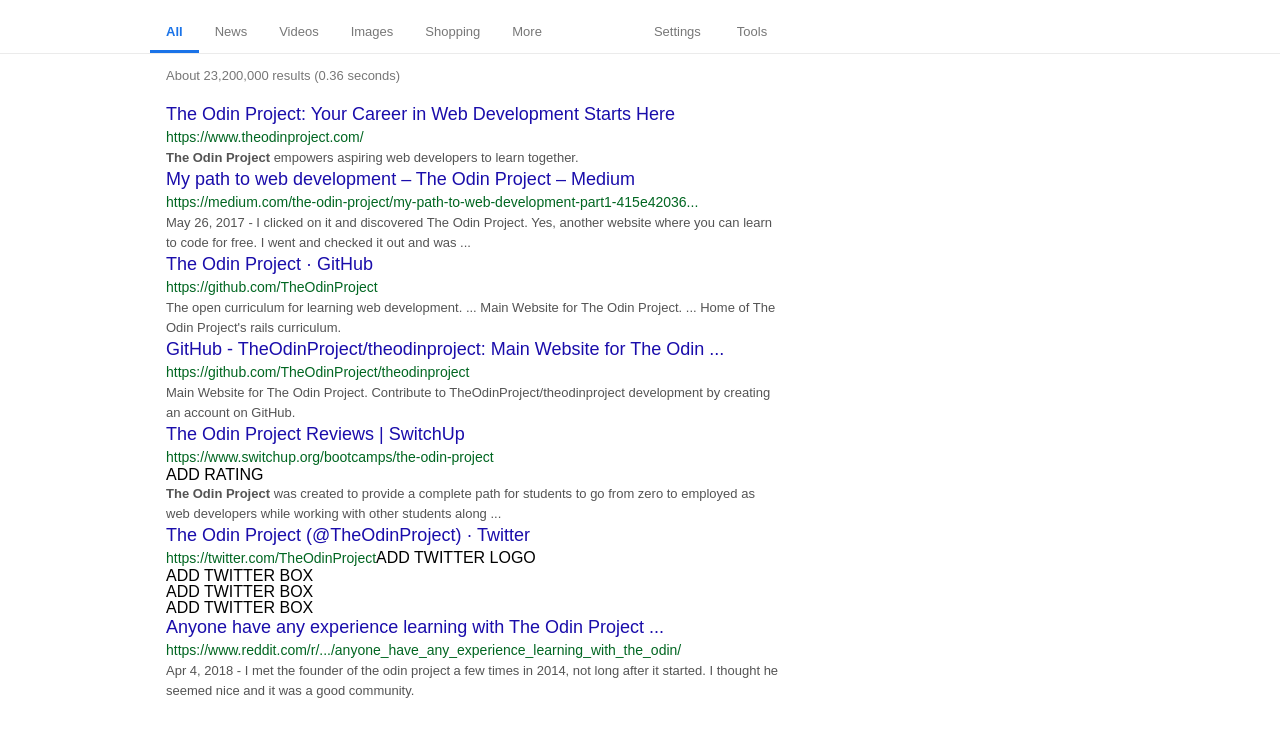
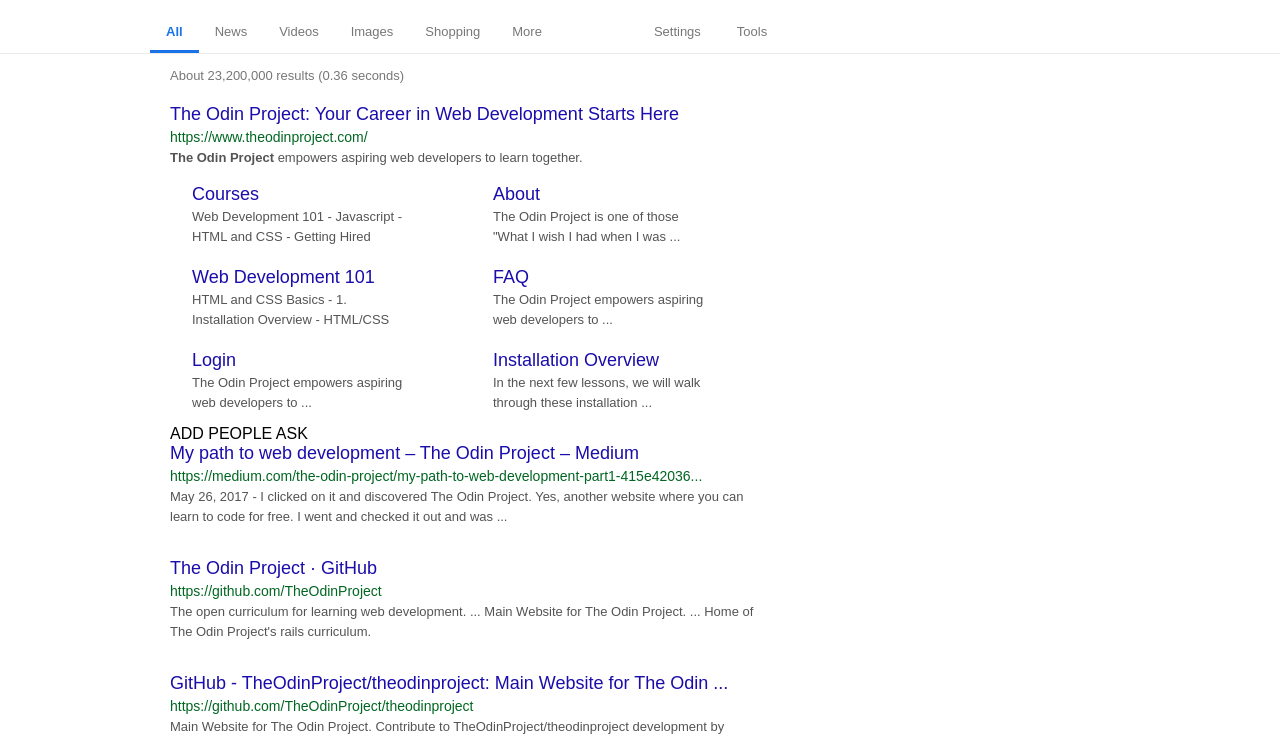
Before and after one commit to cotrones/google-results-difficult, a plain HTML site: page index.html in a window 1280 px wide. Shown: the part 69-805 px from the top of the page. Drawn offline with Linux system fonts and the light colour scheme.

Commit message:
format search results and the sub info of first result

```diff
--- a/css/styles.css
+++ b/css/styles.css
@@ -203,7 +203,7 @@ div.resultCount {
 	align-items: center;
 	height: 43px;
 	margin-left: 150px;
-	padding-left: 16px;
+	padding-left: 20px;
 	color: #777;
 	font-size: small;
 }
@@ -215,8 +215,9 @@ div.mainContent {
 }
 
 div.searchResults {
-	width: 616px;
-	margin-left: 166px;
+	width: 592px;
+	padding: 0 20px;
+	margin-left: 150px;
 }
 
 div h2 a {
@@ -242,5 +243,35 @@ div p.resultInfo {
 	line-height: 1.54;
 	font-size: small;
 	padding-top: 1px;
+	padding-bottom: 30px;
 	color: #545454;
 }
+
+div#firstResult p.resultInfo {
+	padding-bottom: 0;
+}
+
+div.subResult {
+	display: flex;
+	margin: 0 0 0 22px;
+	padding-top: 15px;
+	width: 100%;
+	height: 243px;
+}
+
+div.subResult div {
+	width: 301px;
+	height: 83px;
+}
+
+div p.subInfo {
+	width: 220px;
+	height: 40px;
+	color: #545454;
+	line-height: 1.54;
+	font-size: small;
+}
+
+div.subContainer {
+	width: 50%;
+}
--- a/index.html
+++ b/index.html
@@ -75,16 +75,58 @@
 		</div>
 		<div class="mainContent">
 			<div class="searchResults">
-				<div class=" result">
+				<div class="result" id="firstResult">
 					<h2>
 						<a href="#">The Odin Project: Your Career in Web Development Starts Here</a>
 					</h2>
 					<p><a href="#" class="resultLink">https://www.theodinproject.com/</a></p>
 					<p class="resultInfo"><span style="font-weight:bold">The Odin Project</span> empowers aspiring web developers to learn together.</p>
+					<div class="subResult">
+					<div class="subContainer">
+						<div>
+							<h2 class="subHead">
+								<a href="">Courses</a>
+							</h2>
+							<p class="subInfo">Web Development 101 - Javascript - HTML and CSS - Getting Hired</p>
+						</div>
+						<div>
+							<h2 class="subHead">
+								<a href="">Web Development 101</a>
+							</h2>
+							<p class="subInfo">HTML and CSS Basics - 1. Installation Overview - HTML/CSS</p>
+						</div>
+						<div>
+							<h2 class="subHead">
+								<a href="">Login</a>
+							</h2>
+							<p class="subInfo">The Odin Project empowers aspiring web developers to ...</p>
+						</div>
+					</div>
+					<div class="subContainer">
+						<div>
+							<h2 class="subHead">
+								<a href="">About</a>
+							</h2>
+							<p class="subInfo">The Odin Project is one of those "What I wish I had when I was ...</p>
+						</div>
+						<div>
+							<h2 class="subHead">
+								<a href="">FAQ</a>
+							</h2>
+							<p class="subInfo">The Odin Project empowers aspiring web developers to ...</p>
+						</div>
+						<div>
+							<h2 class="subHead">
+								<a href="">Installation Overview</a>
+							</h2>
+							<p class="subInfo">In the next few lessons, we will walk through these installation ...</p>
+						</div>
+					</div>
+				</div>
 				</div>
 
-				<div class="subResult">
-
+				<div class="peopleAsk">
+					ADD PEOPLE ASK
 				</div>
 
 				<div class="result">
@@ -93,10 +135,6 @@
 					</h2>
 					<p><a href="#" class="resultLink">https://medium.com/the-odin-project/my-path-to-web-development-part1-415e42036...</a></p>
 					<p class="resultInfo">May 26, 2017 - I clicked on it and discovered The Odin Project. Yes, another website where you can learn to code for free. I went and checked it out and was ...</p>
-				</div>
-
-				<div class="peopleAsk">
-
 				</div>
 
 				<div class="result">
```
